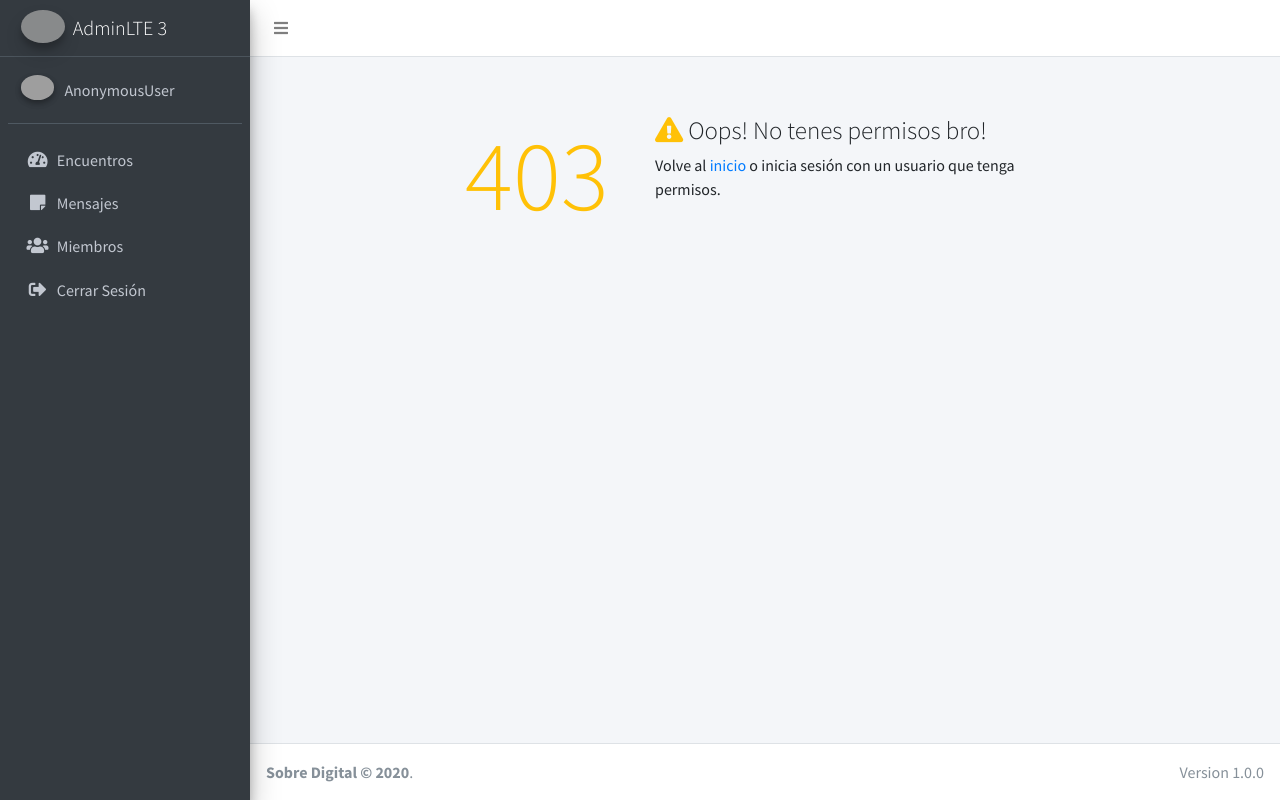
After one commit to markimfeld/friendgroupmanagement, a Django app: page /403/ in a window 1280 px wide. The commit adds this page. Run offline with Django 3.2, Linux system fonts and the light colour scheme; some libraries are stand-ins or nearby versions; grey boxes are pictures that could not be loaded.

Commit message:
add permission to create - edit and delete person

```diff
--- a/friendgroup/settings.py
+++ b/friendgroup/settings.py
@@ -55,7 +55,7 @@ ROOT_URLCONF = 'friendgroup.urls'
 TEMPLATES = [
     {
         'BACKEND': 'django.template.backends.django.DjangoTemplates',
-        'DIRS': [],
+        'DIRS': ['templates'],
         'APP_DIRS': True,
         'OPTIONS': {
             'context_processors': [
--- a/friendgroup/urls.py
+++ b/friendgroup/urls.py
@@ -13,11 +13,24 @@ Including another URLconf
     1. Import the include() function: from django.urls import include, path
     2. Add a URL to urlpatterns:  path('blog/', include('blog.urls'))
 """
+
 from django.contrib import admin
+from django.core.exceptions import PermissionDenied
+from django.http import HttpResponse
 from django.urls import path, include
+from django.shortcuts import render
+
+def response_error_handler(request, exception=None):
+    return render(request, '403.html')
+
+def permission_denied_view(request):
+    raise PermissionDenied
 
 urlpatterns = [
     path('admin/', admin.site.urls),
     path('', include('friendgroups.urls')),
-    path('accounts/', include('accounts.urls'))
+    path('accounts/', include('accounts.urls')),
+    path('403/', permission_denied_view)
 ]
+
+handler403 = response_error_handler
--- a/friendgroups/templates/friendgroups/members.html
+++ b/friendgroups/templates/friendgroups/members.html
@@ -49,9 +49,6 @@
                         </div>
                         <div class="card-footer">
                             <div class="text-right">
-                                <a href="#" class="btn btn-sm btn-primary">
-                                    <i class="fas fa-eye"></i>
-                                </a>
                                 <a href="{% url 'friendgroups:member-update' member.id %}" class="btn btn-sm btn-secondary">
                                     <i class="fas fa-edit"></i>
                                 </a>
--- /dev/null
+++ b/templates/403.html
@@ -0,0 +1,22 @@
+{% extends 'friendgroups/base.html' %}
+
+
+{% block content %}
+<!-- Main content -->
+    <section class="content">
+      <div class="error-page">
+        <h2 class="headline text-warning"> 403</h2>
+
+        <div class="error-content">
+          <h3><i class="fas fa-exclamation-triangle text-warning"></i> Oops! No tenes permisos bro!</h3>
+
+          <p>
+          Volve al <a href="{% url 'friendgroups:index' %}"> inicio</a> o inicia sesión con un usuario que tenga permisos.
+          </p>
+        </div>
+        <!-- /.error-content -->
+      </div>
+      <!-- /.error-page -->
+    </section>
+    <!-- /.content -->
+{% endblock content %}
```
Also changed, not shown: friendgroups/views.py (+8 -4 lines).
